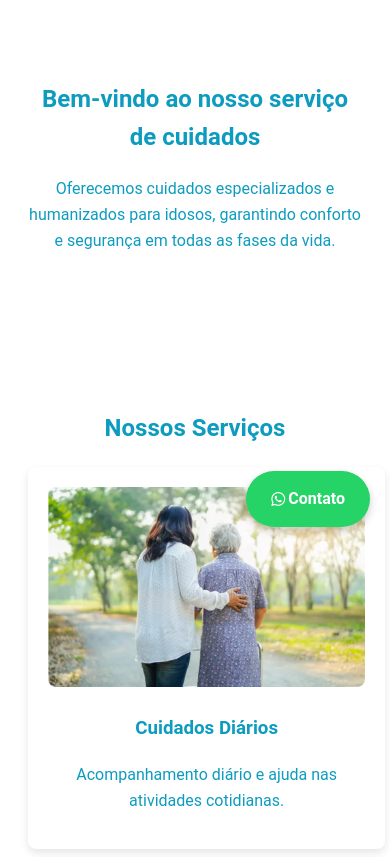
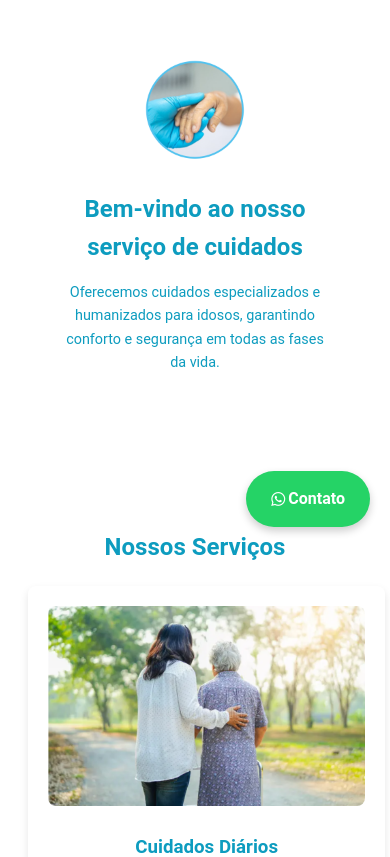
Before and after one commit to careeafeto/landing, a Flask app: page / in a window 390 px wide. Shown: the part 297-1154 px from the top of the page. Run offline with Flask 3, Linux system fonts and the light colour scheme; some web fonts are replaced.

Commit message:
update: add image to sobre section

```diff
--- a/static/styles.css
+++ b/static/styles.css
@@ -100,6 +100,36 @@ nav ul li a {
     text-align: center;
 }
 
+
+.sobre-content {
+    display: flex;
+    align-items: center;
+    justify-content: center;
+    gap: 20px;
+    text-align: left;
+}
+
+.sobre-img {
+    width: 150px;
+    height: auto;
+    border-radius: 8px;
+}
+
+.sobre-texto {
+    max-width: 70%;
+}
+
+.sobre-texto h2 {
+    font-size: 2rem;
+    font-weight: bold;
+    margin-bottom: 15px;
+}
+
+.sobre-texto p {
+    font-size: 1.1rem;
+    line-height: 1.6;
+}
+
 /* Serviços */
 .services {
     display: flex;
@@ -170,7 +200,6 @@ footer {
     transform: scale(1.1);
 }
 
-/* Alterar para ficar na direita ou esquerda ao clicar em um botão */
 .contato-flutuante-direita {
     left: unset;
     right: 20px;
@@ -196,6 +225,20 @@ footer {
 
     .logo-img-small {
         height: 50px;
+    }
+
+    .sobre-content {
+        flex-direction: column;
+        gap: 15px;
+        text-align: center;
+    }
+
+    .sobre-img {
+        width: 135px;
+    }
+
+    .sobre-texto {
+        max-width: 80%;
     }
 }
 
@@ -229,6 +272,24 @@ footer {
 
     .service {
         width: 90%;
+    }
+
+    .sobre-content {
+        flex-direction: column;
+        gap: 15px;
+        text-align: center;
+    }
+
+    .sobre-img {
+        width: 120px;
+    }
+
+    .sobre-texto h2 {
+        font-size: 1.7rem;
+    }
+
+    .sobre-texto p {
+        font-size: 1rem;
     }
 }
 
@@ -265,4 +326,22 @@ footer {
     .whatsapp-button {
         font-size: 0.9rem;
     }
+
+    .sobre-content {
+        flex-direction: column;
+        gap: 10px;
+        text-align: center;
+    }
+
+    .sobre-img {
+        width: 100px;
+    }
+
+    .sobre-texto h2 {
+        font-size: 1.5rem;
+    }
+
+    .sobre-texto p {
+        font-size: 0.9rem;
+    }
 }
--- a/templates/index.html
+++ b/templates/index.html
@@ -35,9 +35,14 @@
         </nav>
 
         <section id="sobre" class="section">
-            <h2>Bem-vindo ao nosso serviço de cuidados</h2>
-            <p>Oferecemos cuidados especializados e humanizados para idosos, garantindo conforto e segurança em todas as
-                fases da vida.</p>
+            <div class="sobre-content">
+                <img src="static/images/care.png" alt="Ícone de Cuidados" class="sobre-img">
+                <div class="sobre-texto">
+                    <h2 style="text-align: center;">Bem-vindo ao nosso serviço de cuidados</h2>
+                    <p>Oferecemos cuidados especializados e humanizados para idosos, garantindo conforto e segurança em
+                        todas as fases da vida.</p>
+                </div>
+            </div>
         </section>
 
         <section id="servicos" class="section">
```
Also changed, not shown: static/images/care.png.
